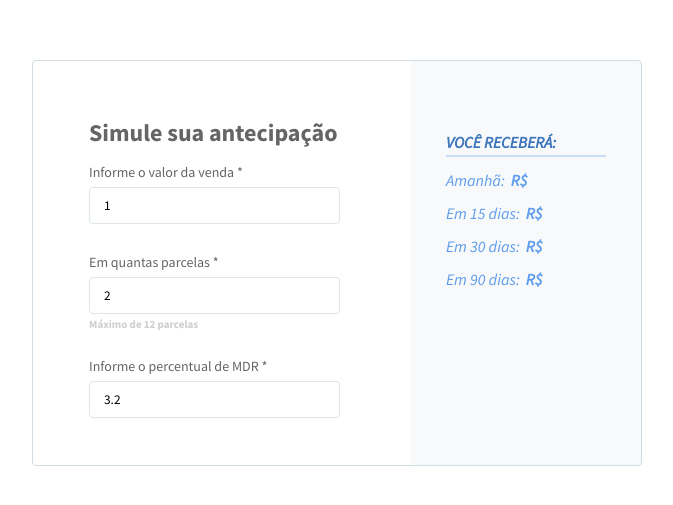
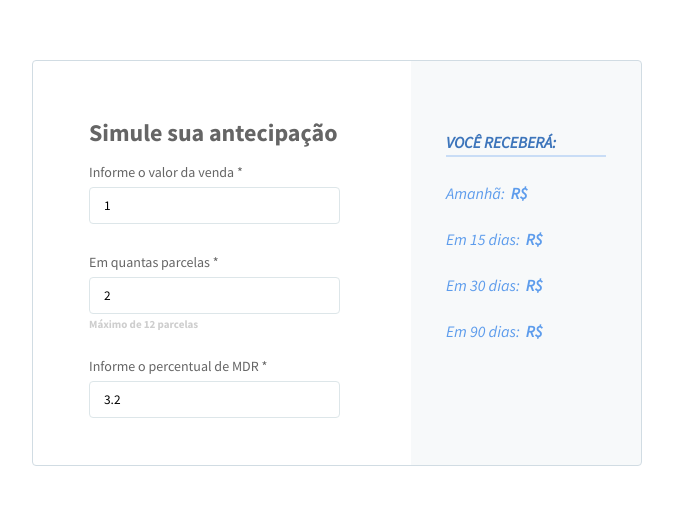
Before and after one commit to wps13/calculadora-antecipacao, a React app: page /#/ in a window 1280 px wide. Shown: the part 137-642 px from the top of the page, without its empty margins (303-976 px from the left). Built offline with nearby package versions, Linux system fonts and the light colour scheme.

Commit message:
style: improve antecipation section display

```diff
--- a/src/screens/home/components/antecipation-section/antecipation-section.jsx
+++ b/src/screens/home/components/antecipation-section/antecipation-section.jsx
@@ -2,6 +2,8 @@ import React from "react";
 import PropTypes from "prop-types";
 
 import { TextBlockUI } from "../../../../ui";
+
+import "./antecipation-section.styles.scss";
 
 const AntecipationSection = (props) => {
   const {
@@ -12,12 +14,12 @@ const AntecipationSection = (props) => {
   } = props;
 
   return (
-    <>
+    <div className="antecipation-section">
       <TextBlockUI label="Amanhã:" amount={tomorrowAmount} />
       <TextBlockUI label="Em 15 dias:" amount={fifteenDaysAmount} />
       <TextBlockUI label="Em 30 dias:" amount={thirtyDaysAmount} />
       <TextBlockUI label="Em 90 dias:" amount={ninetyDaysAmount} />
-    </>
+    </div>
   );
 };
 
--- a/src/screens/home/components/antecipation-section/antecipation-section.styles.scss
+++ b/src/screens/home/components/antecipation-section/antecipation-section.styles.scss
@@ -0,0 +1,5 @@
+.antecipation-section {
+  margin-top: 0.8125rem;
+  display: flex;
+  flex-direction: column;
+}
```
